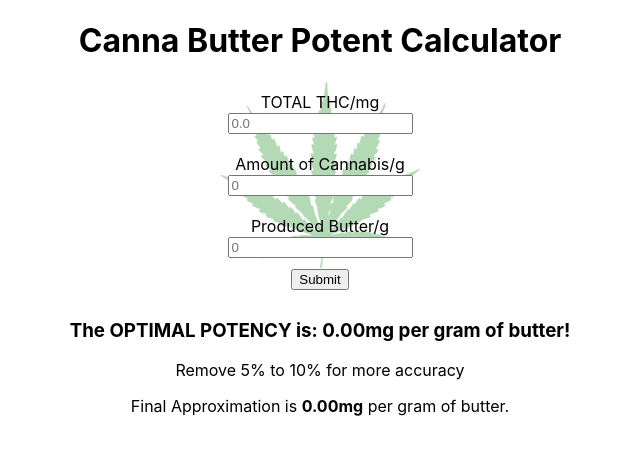
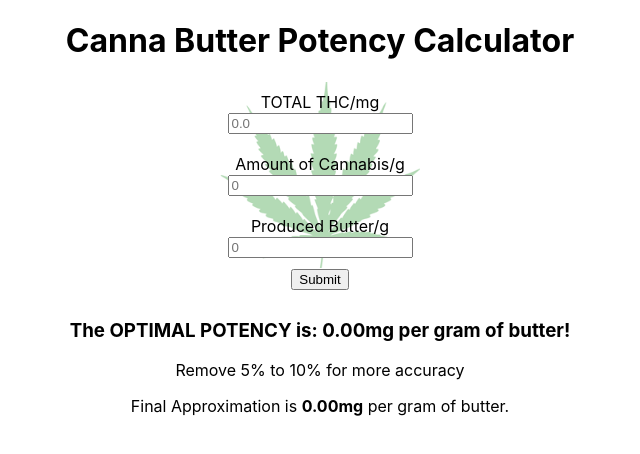
Before and after one commit to desbiensa/CannaButter-Potency-Calculator, a React (Create React App) app: page / in a window 1280 px wide. Shown: the top 454 px of the page, without its empty margins (320-960 px from the left). Built offline with nearby package versions, Linux system fonts and the light colour scheme.

Commit message:
fixed typo

```diff
--- a/src/Components/Calculator.js
+++ b/src/Components/Calculator.js
@@ -35,7 +35,7 @@ const Calculator = () => {
 
     return(
         <div>
-            <h1>Canna Butter Potent Calculator</h1>
+            <h1>Canna Butter Potency Calculator</h1>
             <Form>
                 <Box>
                     <label>TOTAL THC/mg</label><br/>
```
Also changed, not shown: 1 other file (tests, documents, lock files or other folders).
